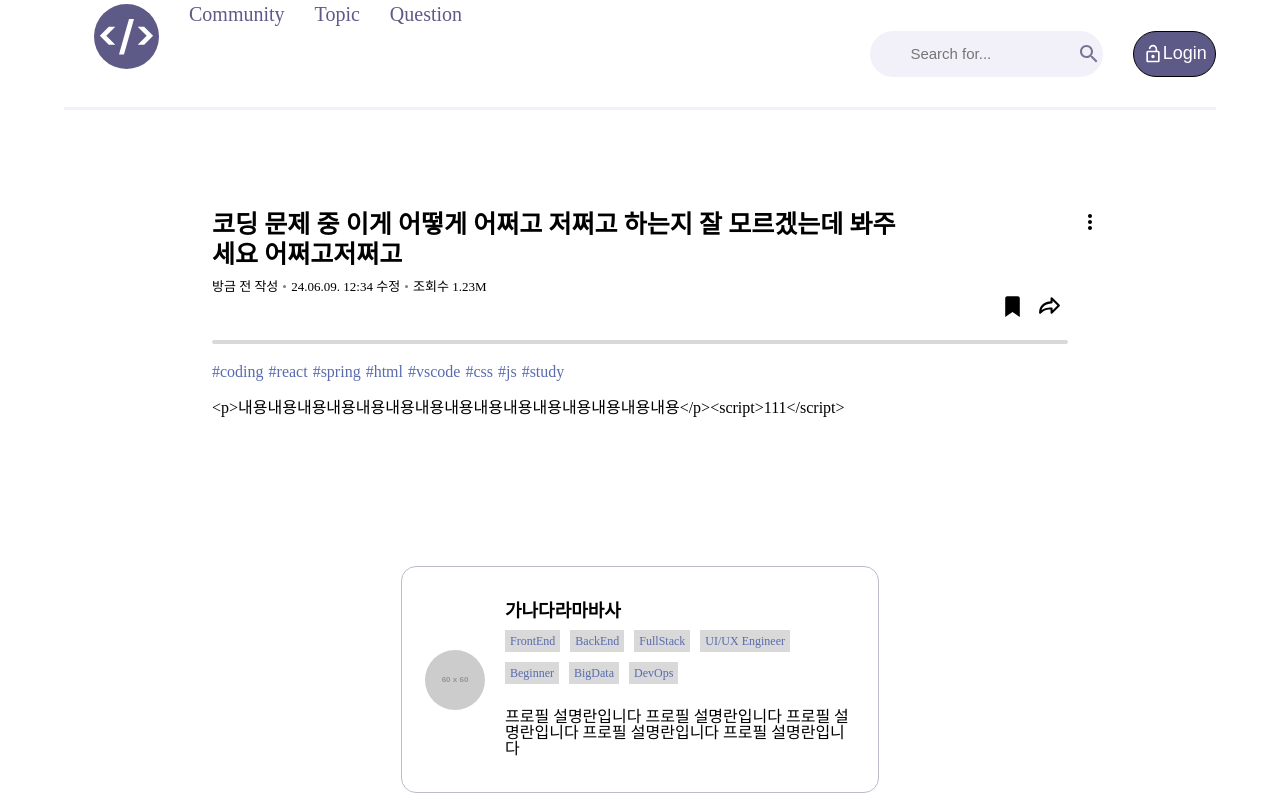
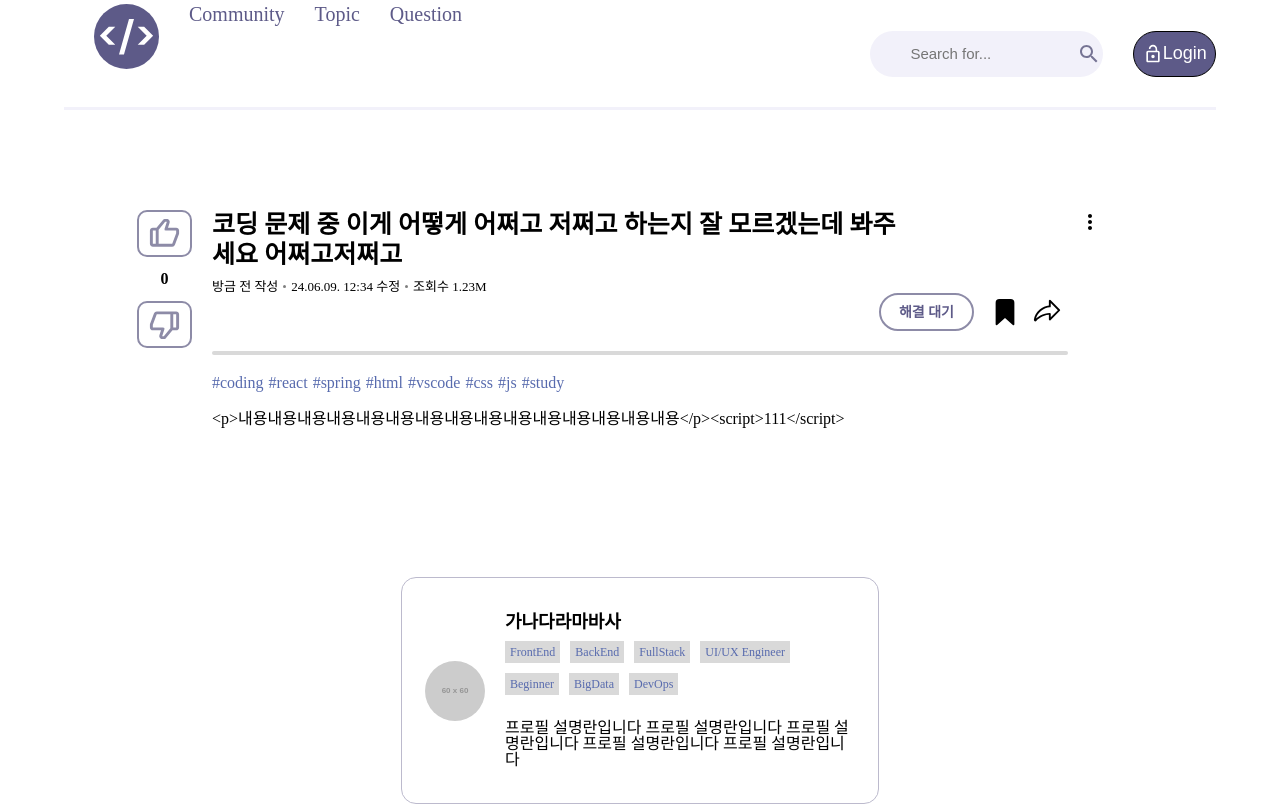
Before and after one commit to ChatCode9/ChatCode-frontend, a React app: page /posts/1 in a window 1280 px wide. Shown: the top 806 px of the page. Built offline with nearby package versions, Linux system fonts and the light colour scheme; the HTML template or start-up script is replaced by a standard one.

Commit message:
1) More 관련 - 게스트로 방문시 관련 버튼 안보이게 처리 2) 좋아요/싫어요 버튼 위치 재조정 3) 해결 대기 버튼 누를시 모달창 나오도록 수정 4) 글 저장시 JSON 형식으로 보내지도록 조치

```diff
--- a/src/components/SolveModal.tsx
+++ b/src/components/SolveModal.tsx
@@ -4,13 +4,14 @@ import { useContext, useEffect, useState } from 'react';
 import { ModalsStateContext, ModalsDispatchContext } from '../context/ModalsContext';
 
 interface SolveModalProps {
-  onConfirm: (event: React.MouseEvent<HTMLButtonElement>, id: number) => void;
+  onConfirm: () => void;
   data: {
     top: number;
     left: number;
-    confirm1: string;
-    confirm2: string;
-    postId: number;
+    confirm1?: string;
+    confirm2?: string;
+    postId?: number;
+    position?: string; // 추가된 부분
   };
 }
 
@@ -35,15 +36,15 @@ export const SolveModal = ({ data, onConfirm }: SolveModalProps) => {
     }
   };
 
-  const handleClickSend = (event: React.MouseEvent<HTMLButtonElement>) => {
+  const handleClickSend = () => {
     if (dispatch) {
-      onConfirm(event, data.postId);
+      onConfirm();
       dispatch.hideModal();
     }
   }
 
   // Calculate the left position to center the modal horizontally
-  const leftPosition = (windowWidth - 650) / 2;
+  const leftPosition = data.position === 'absolute' ? data.left : (windowWidth - 650) / 2;
 
   return (
     <Container $top={data.top} $left={leftPosition}>
--- a/src/components/board/QuestionBoardList/BoardItem.tsx
+++ b/src/components/board/QuestionBoardList/BoardItem.tsx
@@ -60,7 +60,7 @@ const BoardItem: React.FC<BoardItemProps> = ({
       )}
       {!blind && (
         <MoreWrapper onClick={eventStop}>
-          <More onClick={(event) => handleMoreClick(event, id)} id={id} />
+          <More onClick={(event) => handleMoreClick(event, id)} id={id}/>
         </MoreWrapper>
       )}
     </BoardItemWrapper>
--- a/src/components/detail/PostHeader/ActionButtons.tsx
+++ b/src/components/detail/PostHeader/ActionButtons.tsx
@@ -1,25 +1,47 @@
-import { BiBookmark } from 'react-icons/bi';
-import { BiSolidBookmark } from 'react-icons/bi';
-import { BiShare } from 'react-icons/bi';
 import { Actions } from './styles';
+import styled from 'styled-components';
+import { IoBookmark, IoBookmarkOutline } from 'react-icons/io5';
+import { PiShareFat } from 'react-icons/pi';
 
 interface Props {
+  postStatus: string;
   bookmark: boolean;
+  onPostStatus: () => void;
   onToggleBookmark: () => void;
   onShare: () => void;
 }
 
-function ActionButtons({ bookmark, onToggleBookmark, onShare }: Props) {
+function ActionButtons({ postStatus, bookmark, onPostStatus, onToggleBookmark, onShare }: Props) {
   return (
     <Actions>
+      <BoardStatus $postStatus={postStatus} onClick={onPostStatus}>
+        {postStatus === 'wait' ? '해결 대기' : '해결 완료'}
+      </BoardStatus>
       <button onClick={onToggleBookmark}>
-        {bookmark ? <BiSolidBookmark className="icon ico-bookmark" /> : <BiBookmark className="icon ico-bookmark" />}
+        {bookmark ? <IoBookmark size={30} /> : <IoBookmarkOutline size={30} />}
       </button>
       <button onClick={onShare}>
-        <BiShare className="icon ico-share" />
+        <PiShareFat size={30} />
       </button>
     </Actions>
   );
 }
 
 export default ActionButtons;
+
+export const BoardStatus = styled.div<{ $postStatus: string }>`
+    width: 95px;
+    height: 38px;
+    border-radius: 20px;
+    display: flex;
+    justify-content: center;
+    align-items: center;
+    padding-top: 2px;
+    font-weight: 700;
+    font-size: 14px;
+    margin-right: 10px;
+
+    color: ${(props) => (props.$postStatus === 'wait' ? '#5d5a88' : '#fff')};
+    border: ${(props) => (props.$postStatus === 'wait' ? '2px solid #8d8ba7' : 'none')};
+    background-color: ${(props) => (props.$postStatus === 'wait' ? 'transparnt' : '#5D5A88')};
+`;
--- /dev/null
+++ b/src/components/detail/PostHeader/VotingComponent.tsx
@@ -0,0 +1,92 @@
+import styled from 'styled-components';
+import { BiDislike, BiLike } from 'react-icons/bi';
+
+interface Props {
+  voteCount: number;
+  isLiked: boolean;
+  isDisliked: boolean;
+  onLike: () => void;
+  onDislike: () => void;
+}
+
+const VotingComponent = ({ voteCount, isLiked, isDisliked, onLike, onDislike }: Props) => {
+    return (
+    <VotingContainer>
+      <Button
+        aria-pressed={isLiked}
+        aria-label="Up vote"
+        $isActive={isLiked}
+        onClick={onLike}
+      >
+        <BiLike />
+      </Button>
+      <VoteCount data-value={voteCount}>{voteCount}</VoteCount>
+      <Button
+        aria-pressed={isDisliked}
+        aria-label="Down vote"
+        $isActive={isDisliked}
+        onClick={onDislike}
+      >
+        <BiDislike />
+      </Button>
+    </VotingContainer>
+  )
+};
+
+export default VotingComponent;
+
+const VotingContainer = styled.div`
+  width: 55px;
+  margin-left: -65px;
+  justify-content: center;
+  flex-direction: column;
+  align-items: center;
+  gap: 4px;
+  color: #000000;
+`;
+
+interface ButtonProps {
+  $isActive: boolean;
+}
+
+const Button = styled.button<ButtonProps>`
+  width: 100%;
+  display: flex;
+  align-items: center;
+  justify-content: center;
+  color: ${({ $isActive }) => ($isActive ? '#fff' : '#8d8ba7')};
+  background: ${({ $isActive }) => ($isActive ? '#8d8ba7' : 'none')};
+  border: 2px solid #8d8ba7;
+  border-radius: 10px;
+  padding: 4px 8px;
+  cursor: pointer;
+
+  &:hover {
+    background-color: #e0e0e0;
+  }
+
+  //&:active {
+  //    background-color: #8d8ba7;
+  //    border: 2px solid #8d8ba7;
+  //    color: #fff;
+  //}
+
+  svg {
+    width: 35px;
+    height: 35px;
+  }
+`;
+
+const VoteCount = styled.div`
+  width: 100%;
+  display: flex;
+  flex-direction: column;
+  justify-content: center;
+  align-items: center;
+  font-weight: bold;
+  font-size: 16px;
+  padding: 4px 0;
+  color: #000000;
+  margin-top: 10px;
+  margin-bottom: 10px;
+`;
--- a/src/components/detail/PostHeader/index.tsx
+++ b/src/components/detail/PostHeader/index.tsx
@@ -1,4 +1,4 @@
-import React, { useCallback, useState } from 'react';
+import React, { useCallback, useContext, useEffect, useState } from 'react';
 import { Sub, Title, Wrapper } from './styles';
 import ActionButtons from './ActionButtons';
 import Divider from '../../board/Divider';
@@ -9,6 +9,12 @@ import More from '../../board/More';
 import { useMutation } from '@tanstack/react-query';
 import { updateBookmark } from '../../../services/post.ts';
 import { NotificationModal } from './NotificationModal.tsx';
+import VotingComponent from './VotingComponent.tsx';
+
+import { SolveModal } from '../../SolveModal.tsx';
+
+import axios from 'axios';
+import { ModalsDispatchContext, ModalsStateContext } from '../../../context/ModalsContext.tsx';
 
 interface Props {
   postId: number;
@@ -16,12 +22,28 @@ interface Props {
   timeline: string | number | Date;
   updated : boolean;
   viewCount: number;
+  status: string;
   bookmark: boolean;
+  isLiked: boolean;
+  isDisliked: boolean;
+  isGuest?: boolean;
 }
 
-function PostHeader({ postId, title, timeline, updated, viewCount, bookmark }: Props) {
+function PostHeader({ postId, title, timeline, updated, viewCount, status, bookmark, isLiked, isDisliked,  isGuest = false }: Props) {
+  const [postStatus, setPostStatus] = useState(status);
   const [isBookmark, setIsBookmark] = useState(bookmark);
+
   const [isModalVisible, setModalVisible] = useState(false);
+  const [isSolveModalVisible, setIsSolveModalVisible] = useState(false);
+  const dispatch = useContext(ModalsDispatchContext);
+  const Modals = useContext(ModalsStateContext);
+
+
+  const [voteCount, setVoteCount] = useState(0);
+  const [liked, setLiked] = useState(isLiked);
+  const [disliked, setDisliked] = useState(isDisliked);
+
+  const userId = 1; // 예시 사용자 ID
 
   const { mutate } = useMutation({
     mutationFn: updateBookmark,
@@ -35,7 +57,6 @@ function PostHeader({ postId, title, timeline, updated, viewCount, bookmark }: P
   };
 
   const handleShare = () => {
-    console.log('handleShare')
     navigator.clipboard.writeText(window.location.href);
     setModalVisible(true);
   };
@@ -48,24 +69,113 @@ function PostHeader({ postId, title, timeline, updated, viewCount, bookmark }: P
     setModalVisible(false);
   };
 
+  const handleLike = () => {
+    if (liked) {
+      updateLikeState(false, false);
+    } else {
+      updateLikeState(true, false);
+    }
+  };
+
+  const handleDislike = () => {
+    if (disliked) {
+      updateLikeState(false, false);
+    } else {
+      updateLikeState(false, true);
+    }
+  };
+
+  useEffect(() => {
+    setLiked(isLiked);
+    setDisliked(isDisliked);
+  }, [isLiked, isDisliked]);
+
+  const updateLikeState = (newLiked: boolean, newDisliked: boolean) => {
+    axios.post(`http://localhost:4000/posts/likes`, {
+      postId: postId,
+      userId: userId,
+      isLiked: newLiked,
+      isDisliked: newDisliked
+    })
+      .then(() => {
+        setLiked(newLiked);
+        setDisliked(newDisliked);
+        setVoteCount(prevCount => {
+          if (newLiked && !newDisliked) return disliked ? prevCount + 2 : prevCount + 1;
+          if (!newLiked && newDisliked) return liked ? prevCount - 2 : prevCount - 1;
+          if (!newLiked && !newDisliked) return liked ? prevCount - 1 : prevCount + 1;
+          return prevCount;
+        });
+      })
+      .catch(error => {
+        console.error('Error updating like/dislike state', error);
+      });
+  };
+
+  const handlePostStatus = () => {
+    console.log('handlePostStatus');
+    if (dispatch) {
+      dispatch.showModal({
+        title: '해결 완료로 전환 하시겠습니까?',
+        message: '해결 완료로 전환 시 대기로 재 전환 불가합니다.',
+        confirm1: '전환',
+        confirm2: '취소',
+        postId: postId,
+      });
+    }
+    setIsSolveModalVisible(true);
+  }
+
+  const handleConfirm = useCallback(() => {
+    console.log('handleConfirm');
+    if (dispatch) {
+      dispatch.hideModal();
+    }
+    // 추가적인 로직을 여기에 추가합니다.
+  }, [dispatch]);
+
+  const modalData = {
+    top: 300,
+    left: 120,
+    position : 'absolute'
+  }
+
   return (
     <Wrapper>
+      <div className="voting">
+        <VotingComponent
+          voteCount={voteCount}
+          isLiked={liked}
+          isDisliked={disliked}
+          onLike={handleLike}
+          onDislike={handleDislike}
+        />
+      </div>
       <Title>{title}</Title>
       <Sub>
         <span>{timeDifference(timeline)} 작성</span>
         <span>{formatDate(timeline)} {updated ? '수정' : ''}</span>
         <span>조회수 {formatViewCount(viewCount)}</span>
       </Sub>
-      <div className="more">
-        <More onClick={(event) => handleMoreClick(event, postId)} id={postId} isUserPost={true} />
-      </div>
-      <ActionButtons bookmark={isBookmark} onToggleBookmark={handleToggleBookmark} onShare={handleShare} />
+      <ActionButtons postStatus={postStatus} bookmark={isBookmark} onPostStatus={handlePostStatus} onToggleBookmark={handleToggleBookmark} onShare={handleShare} />
+      {
+        !isGuest && (
+          <div className="more">
+            <More onClick={(event) => handleMoreClick(event, postId)} id={postId} isUserPost={true} />
+          </div>
+        )
+      }
       <Divider />
       <NotificationModal
         message="복사되었습니다"
         isVisible={isModalVisible}
         onClose={handleCloseModal}
       />
+
+      {isSolveModalVisible && (
+        <SolveModal data={modalData} onConfirm={handleConfirm} />
+      )}
+
     </Wrapper>
   );
 }
--- a/src/components/detail/PostHeader/styles.tsx
+++ b/src/components/detail/PostHeader/styles.tsx
@@ -1,13 +1,19 @@
 import styled from 'styled-components';
 
-export const Wrapper = styled.header`
+export const Wrapper = styled.div`
   position: relative;
+
+  .voting {
+    position: absolute;
+    left: -10px;
+  }
 
   .more {
     position: absolute;
     right: -10px;
     top: -10px;
   }
+
 `;
 
 export const Title = styled.h1`
--- a/src/pages/PostWritePage.tsx
+++ b/src/pages/PostWritePage.tsx
@@ -36,7 +36,7 @@ function PostWritePage() {
   const handleSubmit = (e: React.FormEvent<HTMLFormElement>) => {
     e.preventDefault();
 
-    mutate({ title, contentText: content });
+    mutate({ title, contentText: JSON.stringify(content)});
 
     console.log({
       category,
```
Also changed, not shown: src/components/detail/ActionButtons/index.tsx (+16 -3 lines), src/components/detail/ActionButtons/styles.tsx (+11 -6 lines).
